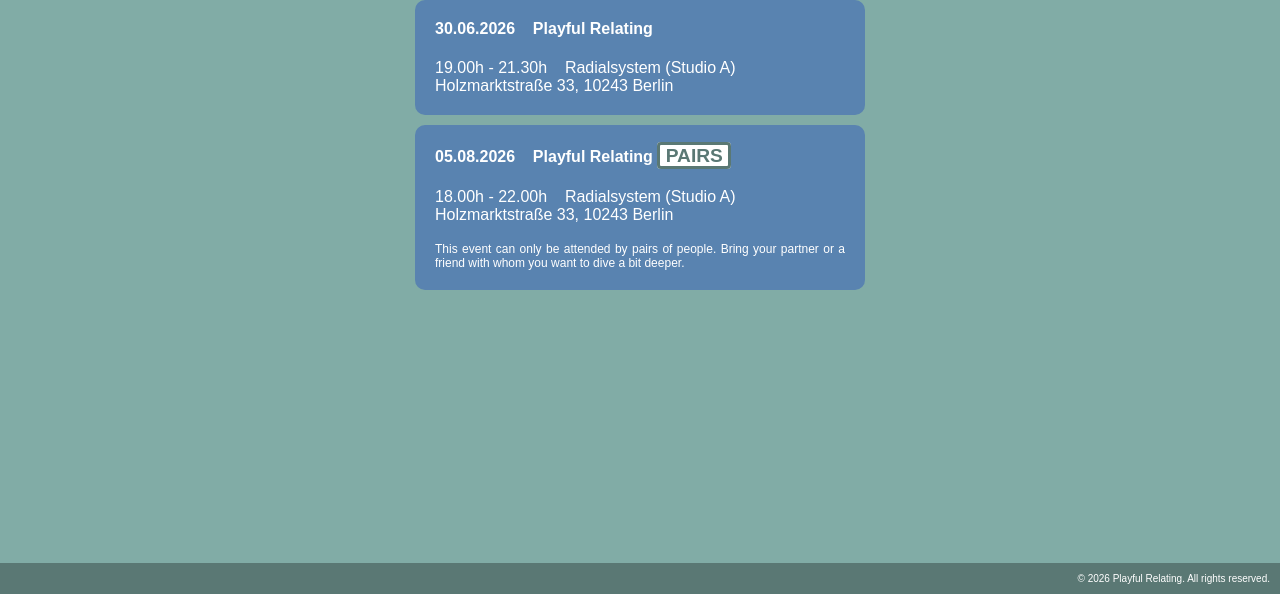
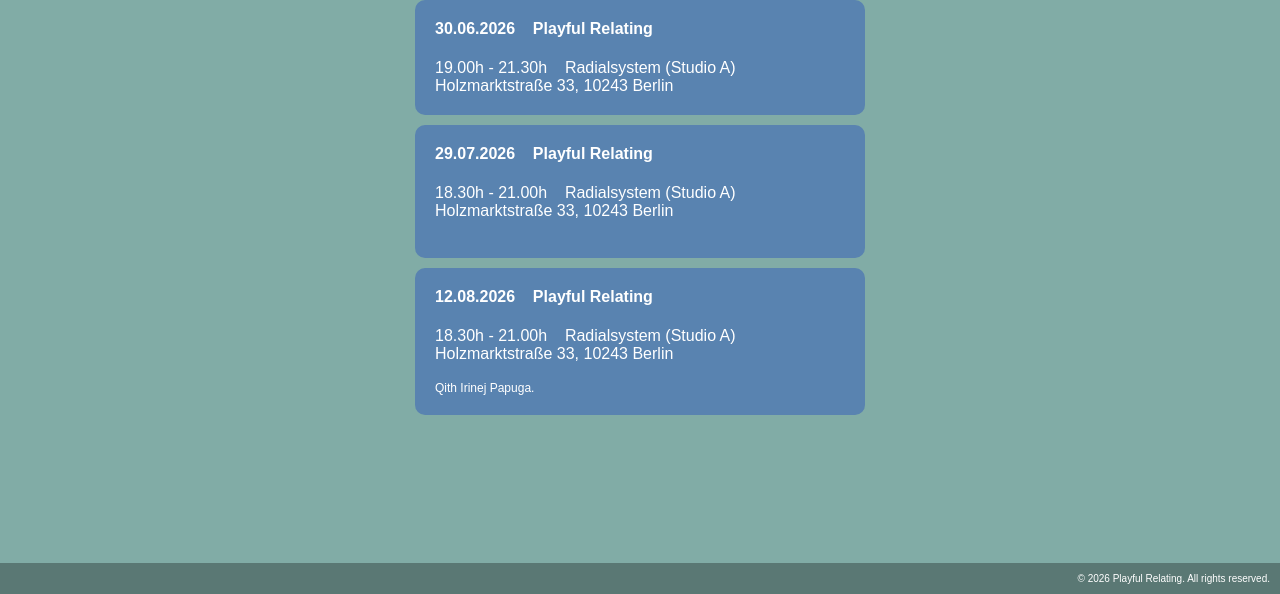
Before and after one commit to BardeMantel/playful-relating, a website: page events.html in a window 1280 px wide. Shown: the part 206-800 px from the top of the page. Drawn offline with Linux system fonts and the light colour scheme.

Commit message:
Update events.html

```diff
--- a/events.html
+++ b/events.html
@@ -36,10 +36,15 @@
         Holzmarktstraße 33, 10243 Berlin
       </div>
       <div class="box">
-        <h3>05.08.2026 &nbsp;&nbsp; Playful Relating <span class="highlight-box">&nbsp;PAIRS&nbsp;</span></u></h3><br>
-        18.00h - 22.00h &nbsp;&nbsp; Radialsystem (Studio A)<br>
+        <h3>29.07.2026 &nbsp;&nbsp; Playful Relating</h3><br>
+        18.30h - 21.00h &nbsp;&nbsp; Radialsystem (Studio A)<br>
         Holzmarktstraße 33, 10243 Berlin<br><br>
-        <p class="footnote"> This event can only be attended by pairs of people. Bring your partner or a friend with whom you want to dive a bit deeper.</p>
+      </div>
+      <div class="box">
+        <h3>12.08.2026 &nbsp;&nbsp; Playful Relating</h3><br>
+        18.30h - 21.00h &nbsp;&nbsp; Radialsystem (Studio A)<br>
+        Holzmarktstraße 33, 10243 Berlin<br><br>
+        <p class="footnote">Qith Irinej Papuga.</p>
       </div>
     </main>
     <footer>
```
